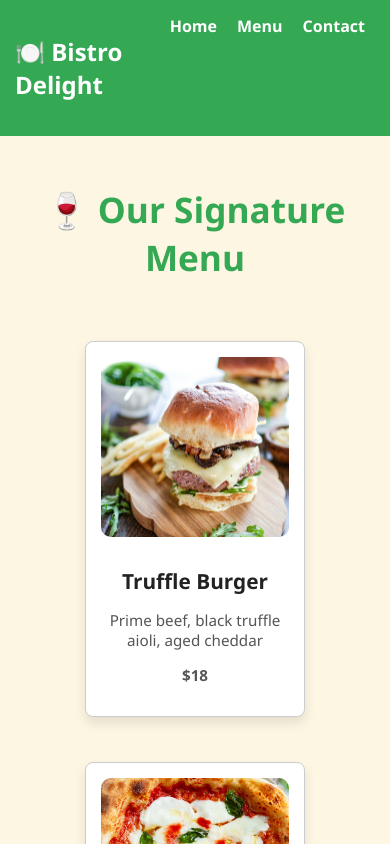
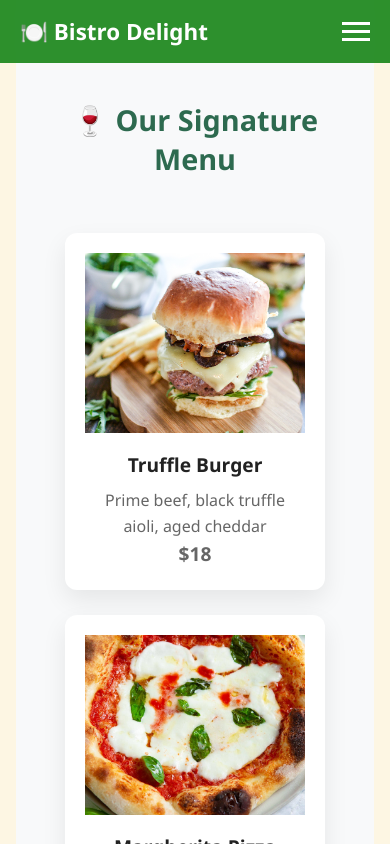
Before and after one commit to zohaibkhanse/restaurant-web-app, a React (Vite) app: page /menu in a window 390 px wide. Shown: the top 844 px of the page. Built offline with nearby package versions, Linux system fonts and the light colour scheme.

Commit message:
hotfix: restaurant-web-app is now mobile  responsive

```diff
--- a/src/App.jsx
+++ b/src/App.jsx
@@ -1,24 +1,43 @@
-// src/App.js
 import React from "react";
 import { BrowserRouter as Router, Routes, Route } from "react-router-dom";
+
 import Navbar from "./components/NavBar";
 import Home from "./pages/Home";
 import Menu from "./pages/Menu";
 import Contact from "./pages/Contact";
 import Footer from "./components/Footer";
+
 import "./index.css";
 
 function App() {
   return (
     <Router>
       <Navbar />
-      <div className="container">
-        <Routes>
-          <Route path="/" element={<Home />} />
-          <Route path="/menu" element={<Menu />} />
-          <Route path="/contact" element={<Contact />} />
-        </Routes>
-      </div>
+
+      <Routes>
+        {/* Home takes full width */}
+        <Route path="/" element={<Home />} />
+
+        {/* Other pages stay inside container */}
+        <Route
+          path="/menu"
+          element={
+            <div className="container">
+              <Menu />
+            </div>
+          }
+        />
+
+        <Route
+          path="/contact"
+          element={
+            <div className="container">
+              <Contact />
+            </div>
+          }
+        />
+      </Routes>
+
       <Footer />
     </Router>
   );
--- /dev/null
+++ b/src/components/NavBar.css
@@ -0,0 +1,125 @@
+/* ---------- Navbar ---------- */
+
+.navbar {
+  position: fixed;
+  top: 0;
+  left: 0;
+  width: 100%;
+
+  box-sizing: border-box;
+
+  display: flex;
+  justify-content: space-between;
+  align-items: center;
+
+  padding: 18px 8%;
+
+  background: rgba(34, 139, 34, 0.95);
+  backdrop-filter: blur(10px);
+
+  z-index: 1000;
+}
+
+.logo {
+  font-size: 1.8rem;
+  font-weight: bold;
+  color: white;
+}
+
+.nav-links {
+  display: flex;
+  list-style: none;
+  gap: 30px;
+}
+
+.nav-links li {
+  list-style: none;
+}
+
+.nav-links a {
+  color: white;
+  text-decoration: none;
+  font-weight: 600;
+  transition: 0.3s;
+}
+
+.nav-links a:hover {
+  color: #ffd166;
+}
+
+/* ---------- Hamburger ---------- */
+
+.hamburger {
+  display: none;
+  cursor: pointer;
+}
+
+.hamburger span {
+  display: block;
+  width: 28px;
+  height: 3px;
+  margin: 5px 0;
+  background: white;
+  transition: 0.3s;
+}
+
+/* ---------- Mobile ---------- */
+
+@media (max-width: 768px) {
+  .navbar {
+    padding: 16px 20px;
+  }
+
+  .logo {
+    font-size: 1.4rem;
+  }
+
+  .hamburger {
+    display: block;
+  }
+
+  .nav-links {
+    position: absolute;
+    top: 100%;
+    left: 0;
+
+    width: 100%;
+
+    background: #228b22;
+
+    flex-direction: column;
+
+    align-items: center;
+
+    gap: 0;
+
+    overflow: hidden;
+
+    max-height: 0;
+
+    transition: max-height 0.4s ease;
+  }
+
+  .nav-links.active {
+    max-height: 300px;
+  }
+
+  .nav-links li {
+    width: 100%;
+    text-align: center;
+    padding: 18px 0;
+    border-top: 1px solid rgba(255, 255, 255, 0.15);
+  }
+
+  .hamburger.active span:nth-child(1) {
+    transform: rotate(45deg) translate(6px, 6px);
+  }
+
+  .hamburger.active span:nth-child(2) {
+    opacity: 0;
+  }
+
+  .hamburger.active span:nth-child(3) {
+    transform: rotate(-45deg) translate(6px, -6px);
+  }
+}
--- a/src/components/NavBar.jsx
+++ b/src/components/NavBar.jsx
@@ -1,16 +1,44 @@
-// src/components/Navbar.js
-import React from "react";
+import React, { useState } from "react";
 import { Link } from "react-router-dom";
+import "./NavBar.css";
 
 function Navbar() {
+  const [menuOpen, setMenuOpen] = useState(false);
+
+  const closeMenu = () => setMenuOpen(false);
+
   return (
     <nav className="navbar">
-      <h2>🍽️ Bistro Delight</h2>
-      <div className="links">
-        <Link to="/">Home</Link>
-        <Link to="/menu">Menu</Link>
-        <Link to="/contact">Contact</Link>
+      <div className="logo">🍽️ Bistro Delight</div>
+
+      <div
+        className={`hamburger ${menuOpen ? "active" : ""}`}
+        onClick={() => setMenuOpen(!menuOpen)}
+      >
+        <span></span>
+        <span></span>
+        <span></span>
       </div>
+
+      <ul className={`nav-links ${menuOpen ? "active" : ""}`}>
+        <li>
+          <Link to="/" onClick={closeMenu}>
+            Home
+          </Link>
+        </li>
+
+        <li>
+          <Link to="/menu" onClick={closeMenu}>
+            Menu
+          </Link>
+        </li>
+
+        <li>
+          <Link to="/contact" onClick={closeMenu}>
+            Contact
+          </Link>
+        </li>
+      </ul>
     </nav>
   );
 }
--- a/src/index.css
+++ b/src/index.css
@@ -1,70 +1,92 @@
-body {
-  font-family: 'Segoe UI', sans-serif;
+/* =========================
+   Global Reset
+========================= */
+
+* {
   margin: 0;
-  background: #fdf6e3;
+  padding: 0;
+  box-sizing: border-box;
 }
 
-.navbar {
-  background: #34a853;
-  color: white;
-  padding: 15px;
-  display: flex;
-  justify-content: space-between;
+/* =========================
+   HTML & Body
+========================= */
+
+html {
+  scroll-behavior: smooth;
 }
 
-.navbar a {
-  color: white;
-  margin: 0 10px;
-  text-decoration: none;
+html,
+body,
+#root {
+  width: 100%;
+  min-height: 100%;
+}
+
+body {
+  font-family: "Segoe UI", sans-serif;
+  background: #fdf6e3;
+  overflow-x: hidden;
+  color: #222;
+}
+
+
+/* =========================
+   Images
+========================= */
+
+img {
+  max-width: 100%;
+  display: block;
+}
+
+/* =========================
+   Common Container
+========================= */
+
+.container{
+    width:min(1200px,92%);
+    margin:auto;
+}
+/* =========================
+   Menu Page
+========================= */
+
+.menu-grid {
+  display: flex;
+  justify-content: center;
+  flex-wrap: wrap;
+  gap: 25px;
+  padding: 40px 20px;
+}
+
+.menu-item {
+  width: 260px;
+  background: white;
+  border-radius: 12px;
+  overflow: hidden;
+  box-shadow: 0 10px 25px rgba(0,0,0,.08);
+  padding: 20px;
+  text-align: center;
+  transition: .3s;
+}
+
+.menu-item:hover {
+  transform: translateY(-8px);
+}
+
+.price {
+  margin-top: 10px;
+  color: #228B22;
+  font-size: 1.2rem;
   font-weight: bold;
 }
 
-.hero {
-  text-align: center;
-  padding: 50px;
-}
-
-.menu-grid {
-  display: flex;
-  justify-content: space-around;
-  flex-wrap: wrap;
-  padding: 20px;
-}
-
-.menu-item {
-  background: white;
-  border: 1px solid #ccc;
-  border-radius: 8px;
-  width: 220px;
-  margin: 10px;
-  padding: 15px;
-  text-align: center;
-}
-
-.price {
-  color: #34a853;
-  font-weight: bold;
-}
+/* =========================
+   Contact
+========================= */
 
 .contact {
   text-align: center;
-  padding: 40px;
+  padding: 80px 20px;
 }
-
-* {
-    box-sizing: border-box;
-}
-
-img {
-    max-width: 100%;
-    height: auto;
-}
-
-body {
-    overflow-x: hidden;
-}
-
-.container {
-    width: min(1200px, 92%);
-    margin: auto;
-}
--- a/src/pages/Menu.css
+++ b/src/pages/Menu.css
@@ -1,114 +1,150 @@
+/* ===================================
+   Menu Page
+=================================== */
+
 .menu-page {
-  padding: 40px;
-  text-align: center;
+    width: 100%;
+    min-height: 100vh;
+    padding: 120px 20px 80px;
+    background: #f8f9fa;
 }
 
-.menu-page h2 {
-  font-size: 2.2rem;
-  margin-bottom: 30px;
-  color: #34a853;
+.menu-page h1 {
+    text-align: center;
+    font-size: clamp(2rem, 5vw, 3rem);
+    color: #2d6a4f;
+    margin-bottom: 15px;
 }
 
-.menu-grid {
-  display: grid;
-  grid-template-columns: repeat(auto-fit, minmax(250px, 1fr));
-  gap: 25px;
+.menu-page .subtitle {
+    text-align: center;
+    color: #666;
+    font-size: 1.1rem;
+    margin-bottom: 50px;
 }
 
+/* ===================================
+   Menu Grid
+=================================== */
+
+.menu-grid {
+    max-width: 1300px;
+    margin: 0 auto;
+
+    display: grid;
+    grid-template-columns: repeat(auto-fit, minmax(280px, 1fr));
+    gap: 30px;
+}
+
+/* ===================================
+   Menu Card
+=================================== */
+
 .menu-item {
-  background: #fff;
-  border-radius: 12px;
-  box-shadow: 0 6px 12px rgba(0,0,0,0.1);
-  padding: 20px;
-  transition: transform 0.2s ease, box-shadow 0.2s ease;
+    background: #ffffff;
+    border-radius: 16px;
+    overflow: hidden;
+
+    box-shadow: 0 8px 20px rgba(0, 0, 0, 0.08);
+
+    transition: transform .3s ease,
+                box-shadow .3s ease;
 }
 
 .menu-item:hover {
-  transform: translateY(-5px);
-  box-shadow: 0 10px 18px rgba(0,0,0,0.15);
+    transform: translateY(-8px);
+    box-shadow: 0 15px 30px rgba(0,0,0,.15);
 }
 
+/* ===================================
+   Image
+=================================== */
+
 .menu-item img {
-  width: 100%;
-  height: 160px;
-  object-fit: cover;
-  border-radius: 10px;
-  margin-bottom: 15px;
+    width: 100%;
+    height: 220px;
+    object-fit: cover;
 }
 
-.menu-item h4 {
-  margin: 10px 0;
-  font-size: 1.3rem;
-  color: #222;
+/* ===================================
+   Content
+=================================== */
+
+.menu-item h3 {
+    margin: 18px 15px 10px;
+    text-align: center;
+    color: #222;
+    font-size: 1.4rem;
 }
 
 .menu-item p {
-  color: #555;
-  font-size: 0.95rem;
+    margin: 0;
+    padding: 0 18px;
+    text-align: center;
+    color: #666;
+    line-height: 1.6;
 }
 
 .price {
-  color: #34a853;
-  font-weight: bold;
-  margin-top: 8px;
-  font-size: 1.1rem;
+    color: #228B22;
+    font-size: 1.3rem;
+    font-weight: bold;
+    margin: 18px 0 25px;
 }
 
-.subtitle {
-  font-size: 1.3rem;
-  margin: 20px 0 10px;
+/* ===================================
+   Tablet
+=================================== */
+
+@media (max-width: 992px) {
+
+    .menu-grid {
+        grid-template-columns: repeat(2, 1fr);
+    }
+
 }
 
-.description {
-  max-width: 700px;
-  margin: 0 auto 30px;
-  line-height: 1.7;
-  font-size: 1rem;
-}
-.btn {
-  display: inline-block;
-  padding: 12px 28px;
-  background-color: #ff6b35;
-  color: white;
-  text-decoration: none;
-  border-radius: 6px;
-  font-size: 1rem;
-  font-weight: 600;
-  transition: background-color 0.3s ease;
+/* ===================================
+   Mobile
+=================================== */
+
+@media (max-width: 768px) {
+
+    .menu-page {
+        padding: 100px 15px 60px;
+    }
+
+    .menu-page h1 {
+        font-size: 2rem;
+    }
+
+    .menu-grid {
+        grid-template-columns: 1fr;
+        gap: 20px;
+    }
+
+    .menu-item img {
+        height: 200px;
+    }
+
 }
 
-.btn:hover {
-  background-color: #e65a28;
+/* ===================================
+   Small Mobile
+=================================== */
+
+@media (max-width: 480px) {
+
+    .menu-page h1 {
+        font-size: 1.8rem;
+    }
+
+    .menu-item h3 {
+        font-size: 1.2rem;
+    }
+
+    .menu-item img {
+        height: 180px;
+    }
+
 }
-
-.features {
-  display: flex;
-  justify-content: center;
-  gap: 25px;
-  margin-top: 50px;
-  flex-wrap: wrap;
-}
-
-.feature {
-  width: 250px;
-  padding: 20px;
-  background: rgba(255, 255, 255, 0.15);
-  border-radius: 10px;
-  backdrop-filter: blur(5px);
-}
-
-.feature h3 {
-  margin-bottom: 10px;
-}
-
-
-
-/* Responsive tweaks */
-@media (max-width: 768px) {
-  .menu-page {
-    padding: 20px;
-  }
-  .menu-item img {
-    height:180px;
-  }
-}
--- a/src/pages/Menu.jsx
+++ b/src/pages/Menu.jsx
@@ -1,3 +1,5 @@
+// src/pages/Menu.jsx
+
 import React from "react";
 import "./Menu.css";
 
@@ -26,19 +28,23 @@ const menuItems = [
 
 function Menu() {
   return (
-    <div className="menu-page">
-      <h2>🍷 Our Signature Menu</h2>
+    <section className="menu-page">
+      <h1>🍷 Our Signature Menu</h1>
+
       <div className="menu-grid">
-        {menuItems.map(item => (
+        {menuItems.map((item) => (
           <div key={item.id} className="menu-item">
             <img src={item.img} alt={item.name} />
-            <h4>{item.name}</h4>
+
+            <h3>{item.name}</h3>
+
             <p>{item.desc}</p>
+
             <p className="price">{item.price}</p>
           </div>
         ))}
       </div>
-    </div>
+    </section>
   );
 }
 
```
Also changed, not shown: src/pages/Home.css (+98 -35 lines), src/pages/Home.jsx (+14 -8 lines).
